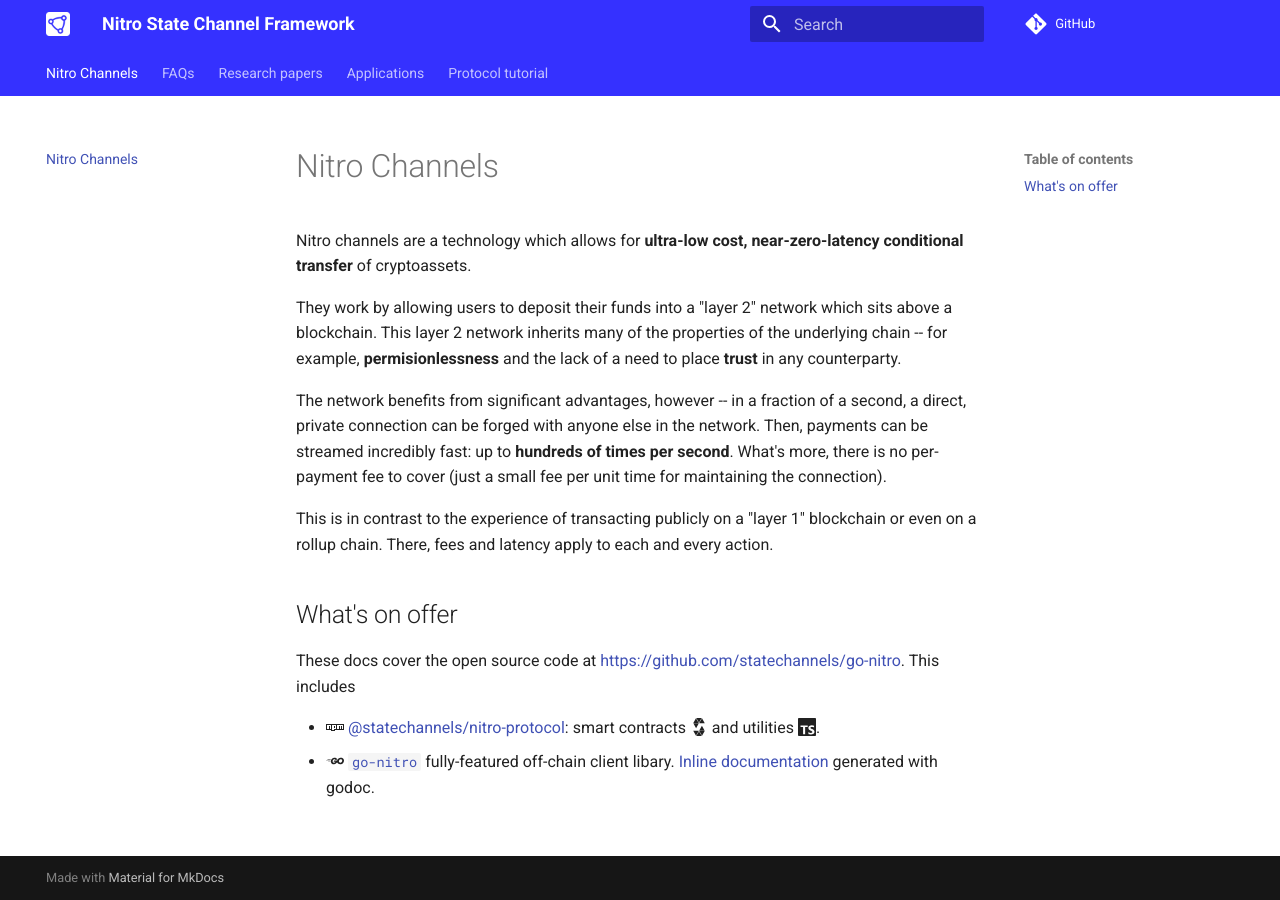
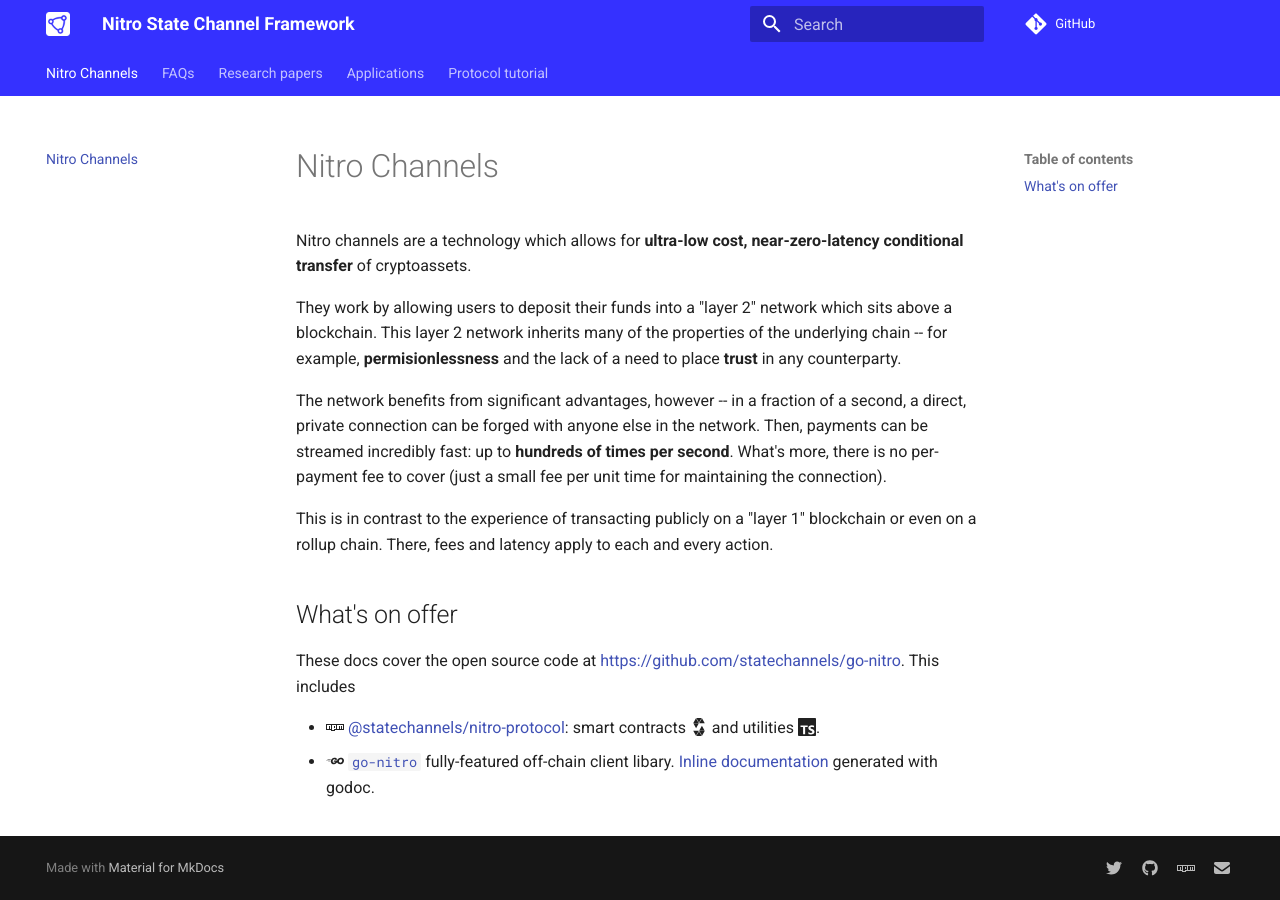
Before and after one commit to statechannels/go-nitro, an MkDocs documentation site: the page built from docs/index.md, in a window 1280 px wide. Built offline with MkDocs 1.6.1 and Material for MkDocs 9.7.7, drawn with Linux system fonts in a browser that asks for light colours; comment, search, counter and statistics services are not loaded.

Commit message:
add social links inc. email

```diff
--- a/mkdocs.yml
+++ b/mkdocs.yml
@@ -32,3 +32,13 @@
           format: !!python/name:pymdownx.superfences.fence_code_format
   - pymdownx.tabbed:
       alternate_style: true
+extra:
+  social:
+    - icon: fontawesome/brands/twitter
+      link: https://twitter.com/statechannels
+    - icon: fontawesome/brands/github
+      link: https://github.com/statechannels/go-nitro
+    - icon: fontawesome/brands/npm
+      link: https://www.npmjs.com/package/@statechannels/nitro-protocol
+    - icon: fontawesome/solid/envelope
+      link: mailto:contact@magmo.com
```
